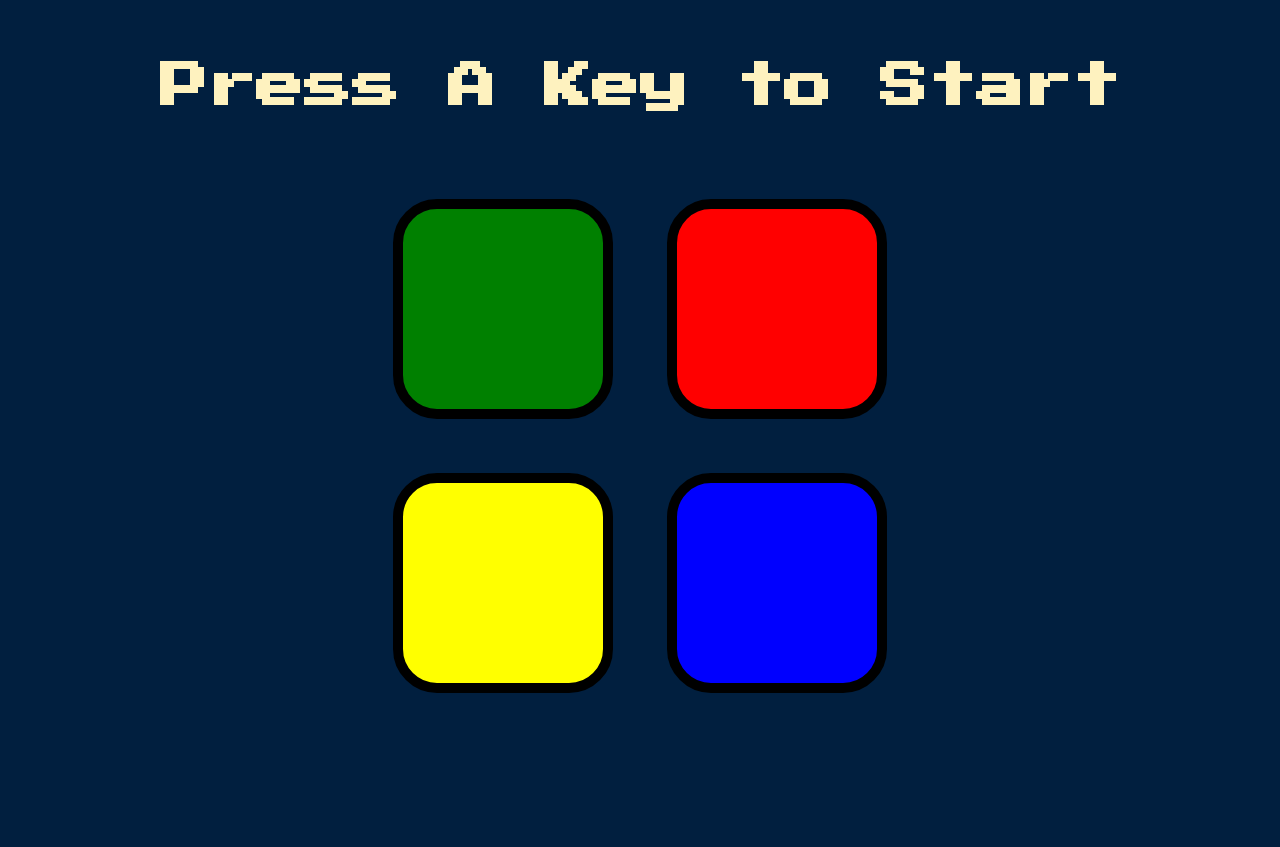
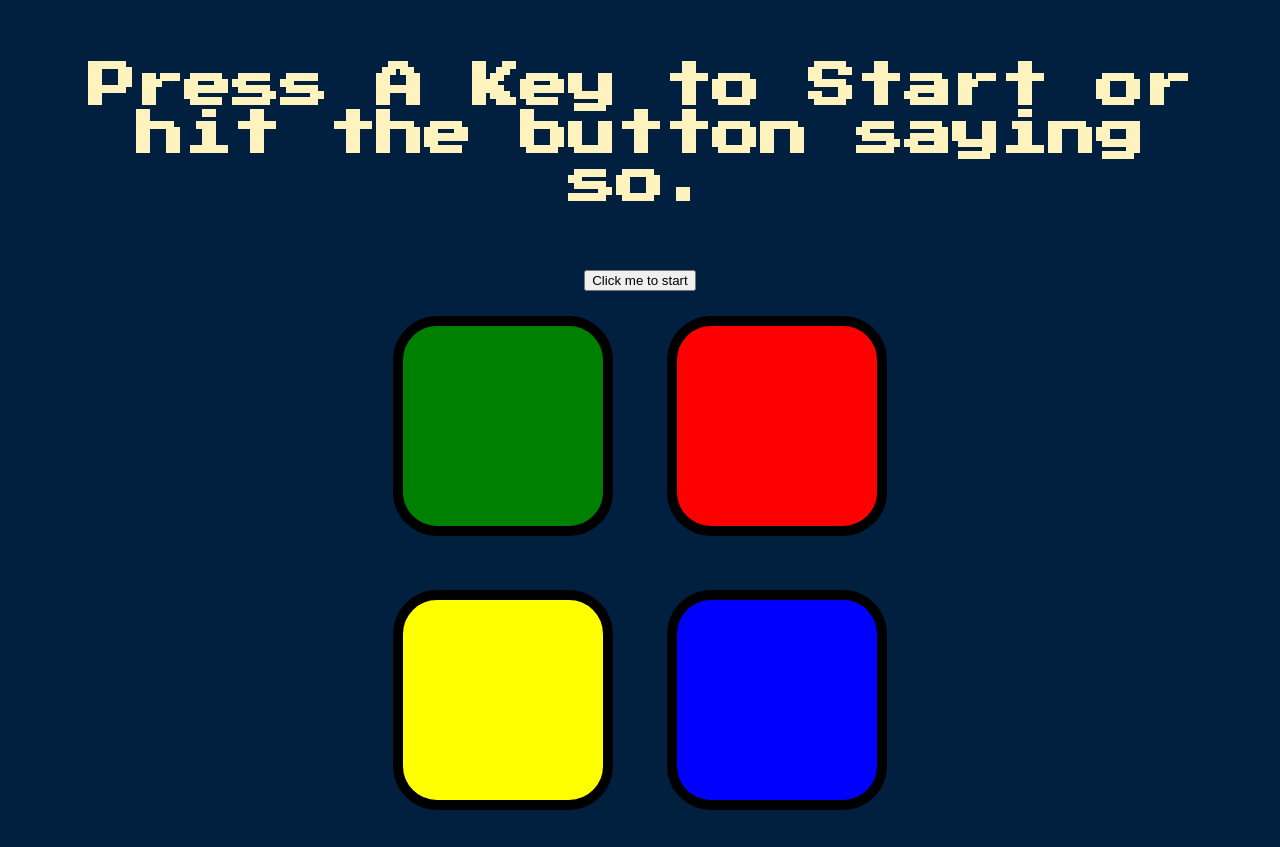
Before and after one commit to Yashupadhyay603/Yashupadhyay603.github.io, a plain HTML site: page index.html in a window 1280 px wide. Before the commit the page ends 800 px from the top, so only its background shows below. Drawn offline with nearby package versions, Linux system fonts and the light colour scheme.

Commit message:
Update index.html

```diff
--- a/index.html
+++ b/index.html
@@ -9,9 +9,10 @@
 </head>
 
 <body>
-  <h1 id="level-title">Press A Key to Start</h1>
+  <h1 id="level-title">Press A Key to Start or hit the button saying so.</h1>
+  <button class="start">Click me to start</button>
   <div class="container">
-    <div lass="row">
+    <div class="row">
 
       <div type="button" id="green" class="btn green">
 
```
